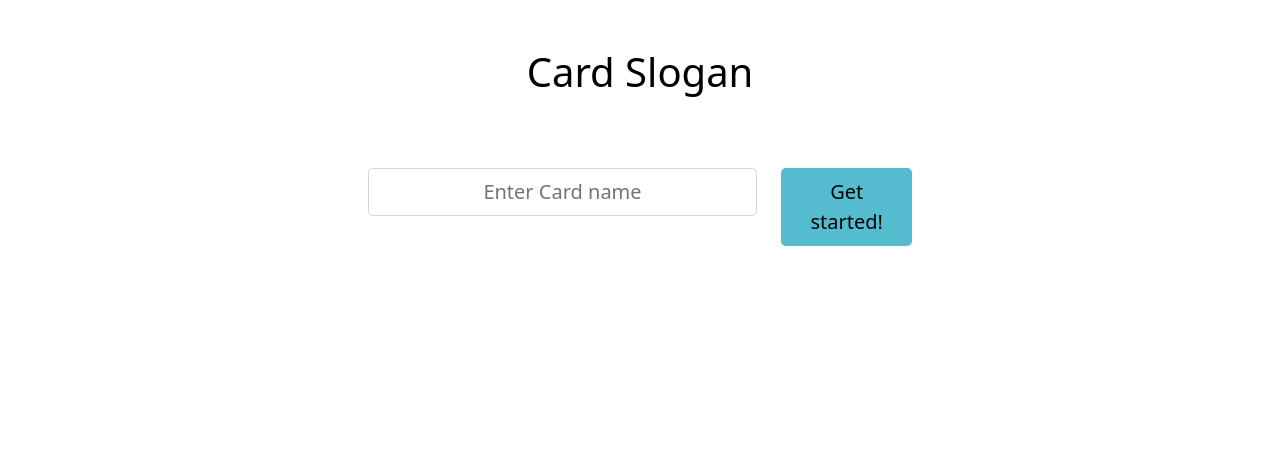
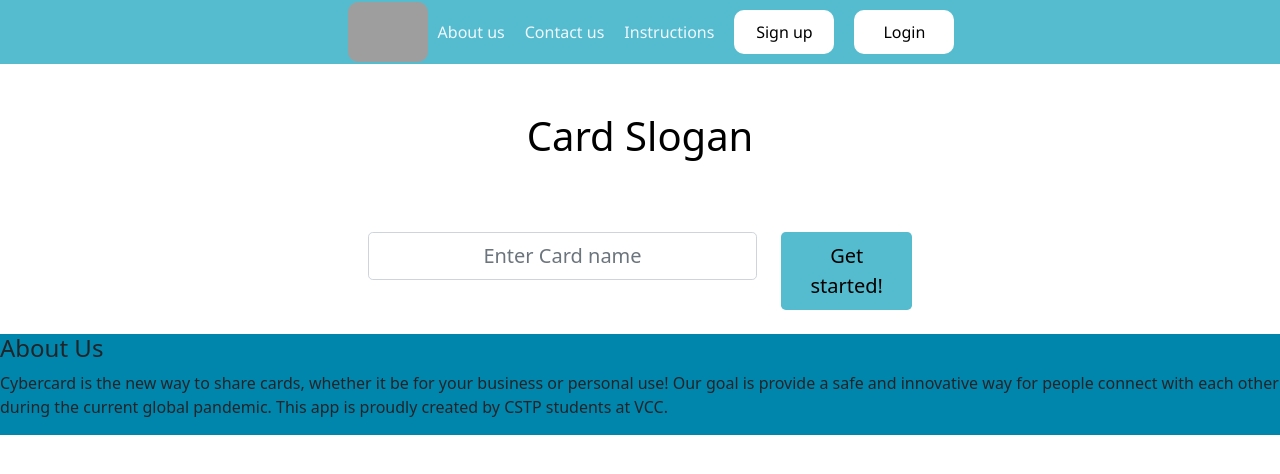
Before and after one commit to harleenjhamat/CSTP2107-BusinessCardApp, a Next.js app: page / in a window 1280 px wide. Shown: the top 474 px of the page. Built offline with nearby package versions, Linux system fonts and the light colour scheme; grey boxes are pictures that could not be loaded.

Commit message:
added rayyan's work - aboutus && pokai's work - navbar

```diff
--- /dev/null
+++ b/src/components/AboutUs.jsx
@@ -0,0 +1,21 @@
+import styles from "../styles/aboutus.module.scss";
+
+const AboutUs = () => {
+  return (
+    <>
+      <div className={styles.aboutus}>
+        <div id={styles.aboutusText}>
+          <h4>About Us</h4>
+          <p>
+            Cybercard is the new way to share cards, whether it be for your
+            business or personal use! Our goal is provide a safe and innovative
+            way for people connect with each other during the current global
+            pandemic. This app is proudly created by CSTP students at VCC.
+          </p>
+        </div>
+      </div>
+    </>
+  );
+};
+
+export default AboutUs;
--- /dev/null
+++ b/src/components/Navbar.jsx
@@ -0,0 +1,28 @@
+import Link from 'next/link';
+import styles from '../styles/NavBar.module.scss';
+
+export default function Navbar(params) {
+    return (
+        <>
+            <nav className={styles.navbar}>
+                <ul className={styles.navbarContactBox}>
+                    <div className={styles.logo}>
+                        <img src="/assets/images/Logo1.png" alt="CyberCard Logo"/>
+                    </div>
+
+                    <Link href="#aboutus"><a className={styles.navbarContact}>About us</a></Link>
+                    <Link href="#contactus"><a className={styles.navbarContact}>Contact us</a></Link>
+                    <Link href="#instructions"><a className={styles.navbarContact}>Instructions</a></Link>
+
+                    <button className={styles.button} href="/">Sign up</button>
+                    <button className={styles.button} href="/">Login</button>
+
+                </ul>
+            </nav>
+            <div >
+
+            </div>
+
+        </>
+    );
+}
--- a/src/pages/_app.js
+++ b/src/pages/_app.js
@@ -1,4 +1,4 @@
-import "../styles/globals.sass";
+import "../styles/Globals.sass";
 import "bootstrap/dist/css/bootstrap.css";
 
 import Head from "next/head";
--- a/src/pages/index.js
+++ b/src/pages/index.js
@@ -1,9 +1,13 @@
+import Navbar from "./../components/Navbar";
 import Card from "../components/Card";
+import AboutUs from "../components/AboutUs";
 
 export default function Home() {
   return (
     <div>
+      <Navbar />
       <Card />
+      <AboutUs/>
     </div>
   );
 }
--- /dev/null
+++ b/src/styles/aboutus.module.scss
@@ -0,0 +1,15 @@
+.aboutus {
+    position: fixed;
+    left: 0px;
+    right: 0px;
+    padding: 0px 0px 0px 0px;
+    width: 100x;
+    background: #0086ac
+}
+
+.aboutusText {
+    padding-top: 10px;
+    padding-left: 10px;
+    padding-bottom: 10px;
+    color: #f1f8f0
+}
--- /dev/null
+++ b/src/styles/home.module.scss
@@ -0,0 +1,3 @@
+.container {
+
+}
--- /dev/null
+++ b/src/styles/navbar.module.scss
@@ -0,0 +1,68 @@
+@import './colors.scss';
+
+.navbar {
+    font-family: 'Segoe UI', Tahoma, Geneva, Verdana, sans-serif;
+    justify-content: center;
+}
+
+.navbarContactBox {
+    display: flex;
+    flex-direction: row;
+    justify-content: center;
+    align-items: center;
+    background-color: $primary_color;
+    // width: 800px;
+    // height: 4rem;
+}
+
+.navbarContact {
+    display: grid;
+    margin: 10px;
+    color: aliceblue;
+    font-weight: 500;
+    text-decoration: none;
+    white-space: nowrap;
+}
+
+.navbarContact:hover {
+    color:$text_color;
+}
+
+.navbarContact a {
+    display: grid;
+    font-style: inherit;
+    font-weight: 500;
+    text-decoration: none;
+}
+
+.logo img {
+    border-radius: 10px;
+    height: 60px;
+}
+
+.button {
+    font-family: 'Segoe UI', Tahoma, Geneva, Verdana, sans-serif;
+    font-weight: 500;
+    display: inline-block;
+    padding: 10px 20px;
+    margin: 10px;
+    outline: none;
+    color: rgb(0, 0, 0);
+    background-color: #fff;
+    border: none;
+    border-radius: 10px;
+    width: 100px;
+    white-space: nowrap;
+
+}
+
+.button:hover {
+    color:#fff;
+    background-color: #126599
+}
+
+.button:active {
+    color: #ffffff;
+    background-color: #1181C8;
+    transform: translateY(1px);
+}
```
